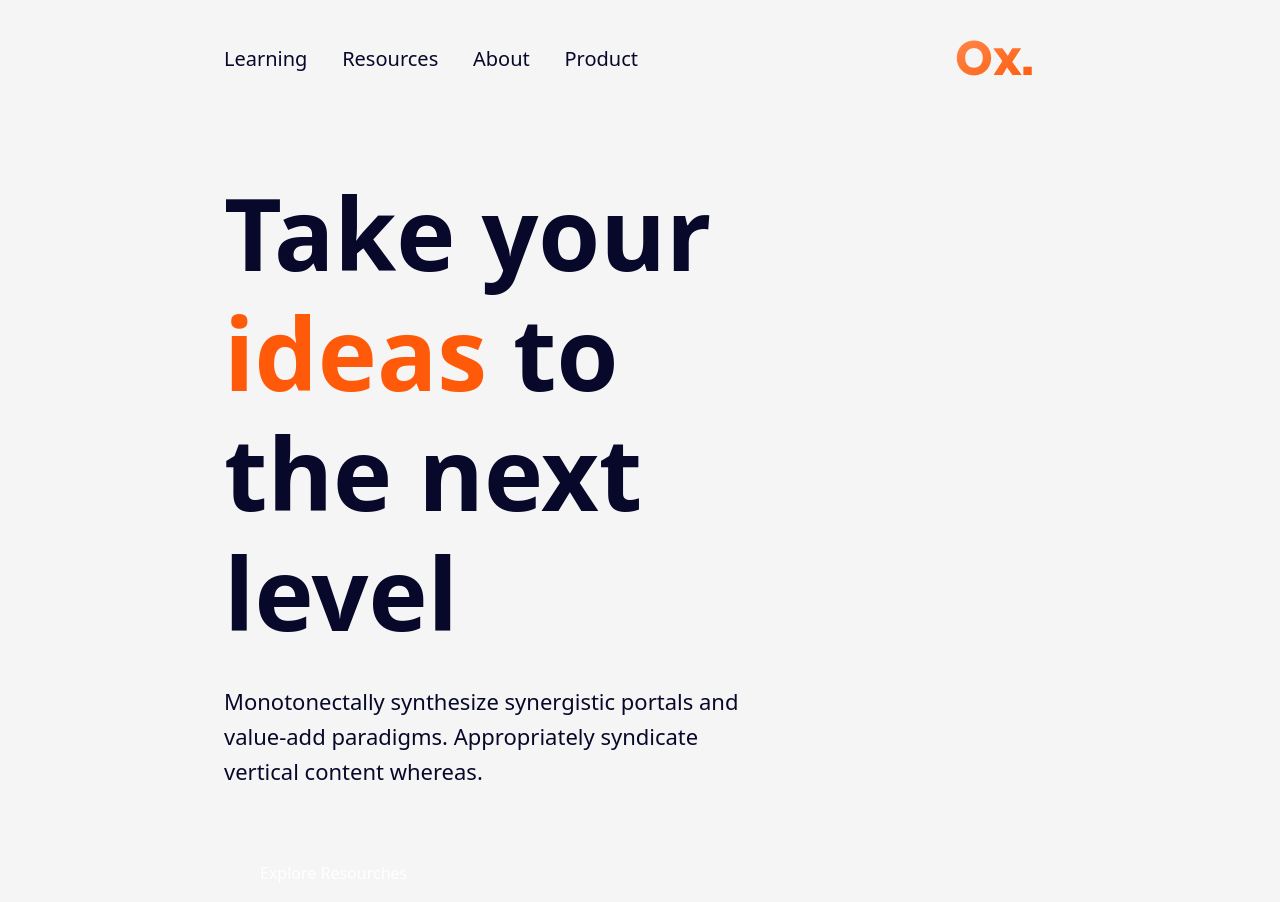
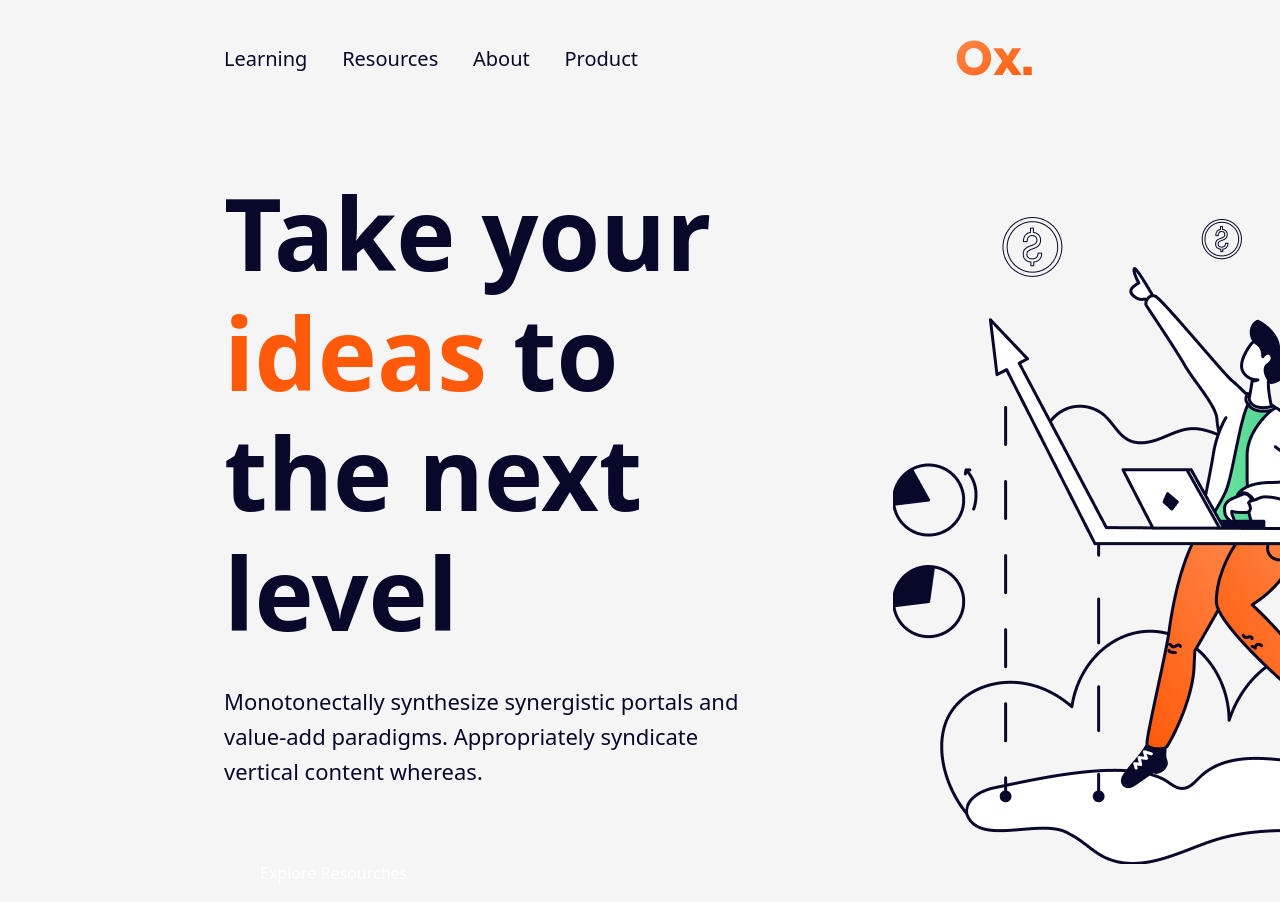
Before and after one commit to Abdurahmon55/ox, a React (Create React App) app: page / in a window 1280 px wide. Shown: the top 902 px of the page. Built offline with nearby package versions, Linux system fonts and the light colour scheme.

Commit message:
header finish

```diff
--- a/src/components/header/Header.jsx
+++ b/src/components/header/Header.jsx
@@ -1,10 +1,12 @@
 import React from 'react'
+import ImageHeader from './ImageHeader'
 import TitelHeader from './TitelHeader'
 
 function Header() {
   return (
-    <div>
+    <div className='wraper mt-24'>
         <TitelHeader/>
+        <ImageHeader/>
     </div>
   )
 }
--- /dev/null
+++ b/src/components/header/ImageHeader.jsx
@@ -0,0 +1,11 @@
+import React from 'react'
+import HeaderImg from '../../image/Group.png'
+function ImageHeader() {
+  return (
+    <div>
+        <img src={HeaderImg} alt="" />
+    </div>
+  )
+}
+
+export default ImageHeader
--- a/src/components/header/TitelHeader.jsx
+++ b/src/components/header/TitelHeader.jsx
@@ -3,7 +3,7 @@ import Button from '../../ui/Button'
 
 function TitelHeader() {
   return (
-    <div className='mt-24 Titel'>
+    <div className='Titel'>
             <h1>Take your <span>ideas</span> to the next level</h1>
             <p className='mt-8'>Monotonectally synthesize synergistic portals and value-add paradigms. Appropriately syndicate vertical content whereas.</p>
             <div className='mt-12'>
```
Also changed, not shown: src/image/Group.png (added).
